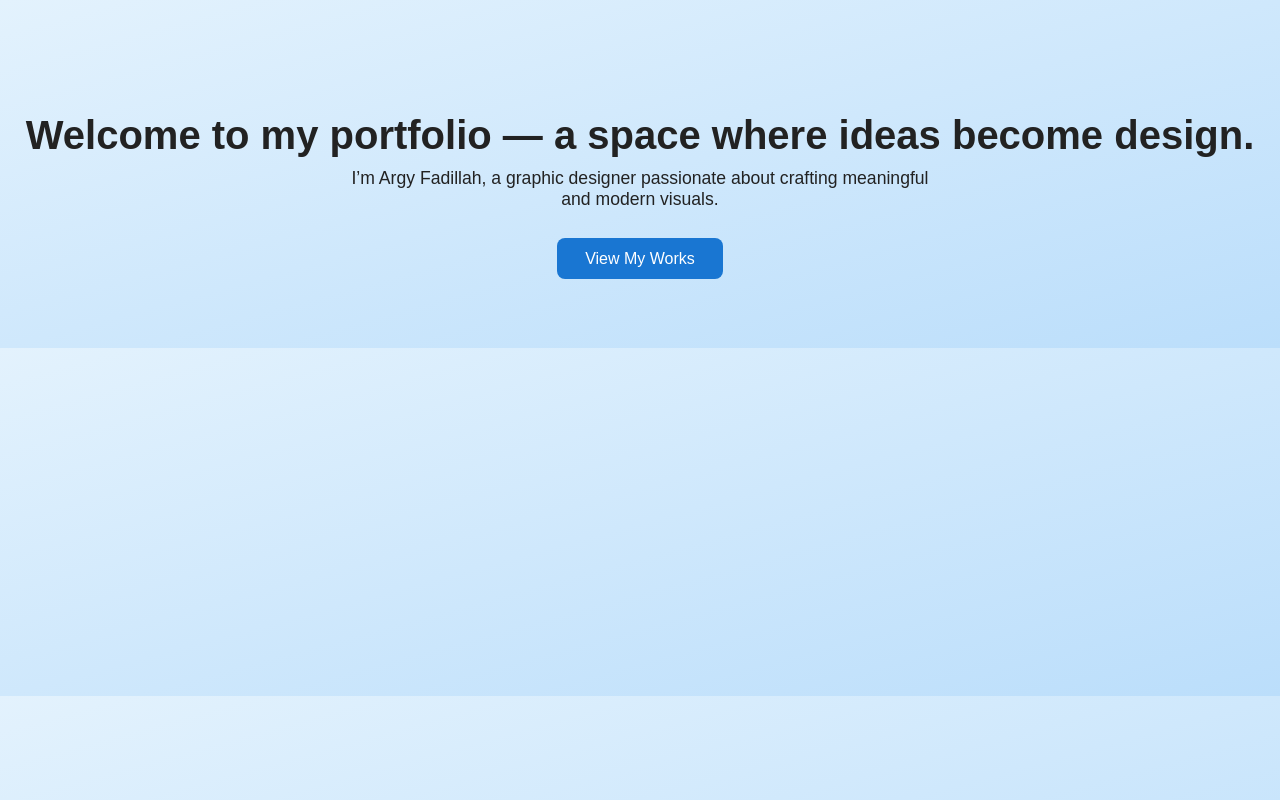
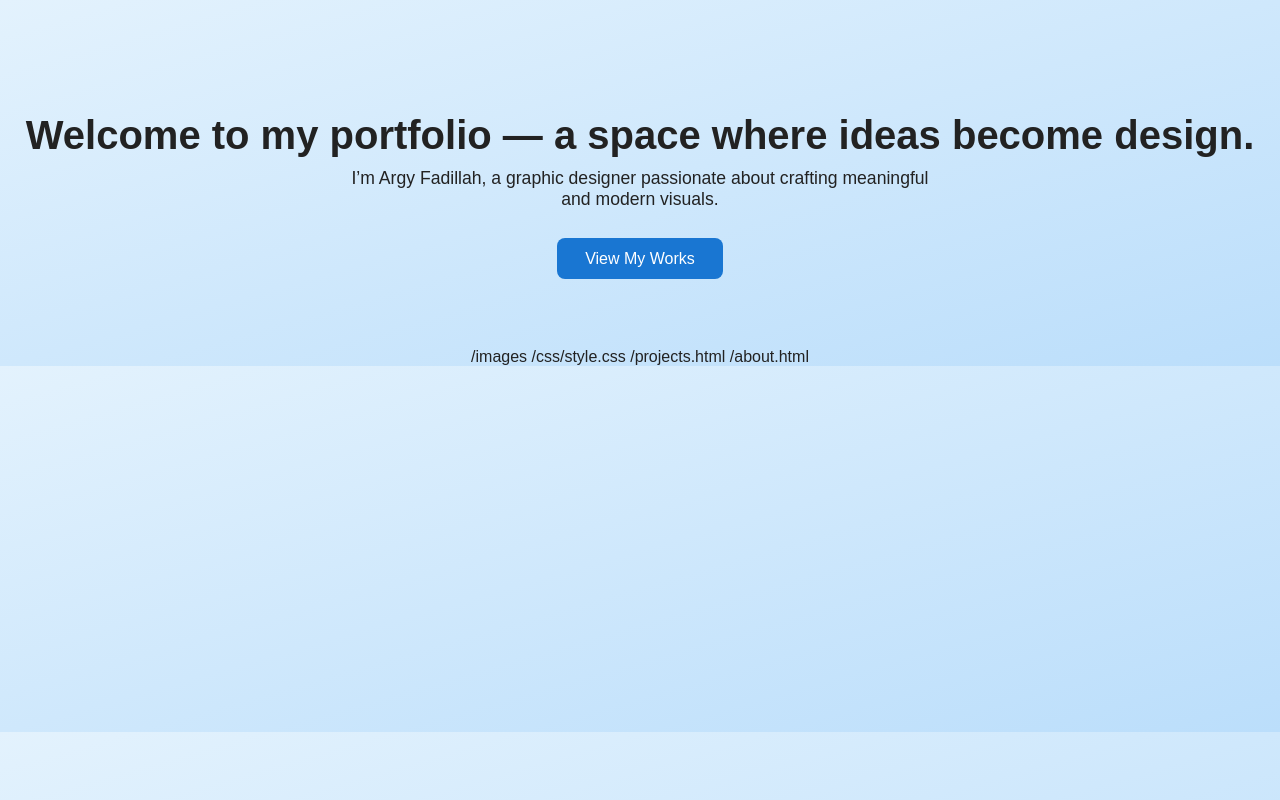
Before and after one commit to argyfadillah/argyfadillah.portfolio, a plain HTML site: page index.html in a window 1280 px wide. Drawn offline with Linux system fonts and the light colour scheme.

Commit message:
Update index.html

```diff
--- a/index.html
+++ b/index.html
@@ -44,3 +44,7 @@
   </section>
 </body>
 </html>
+/images
+/css/style.css
+/projects.html
+/about.html
```
